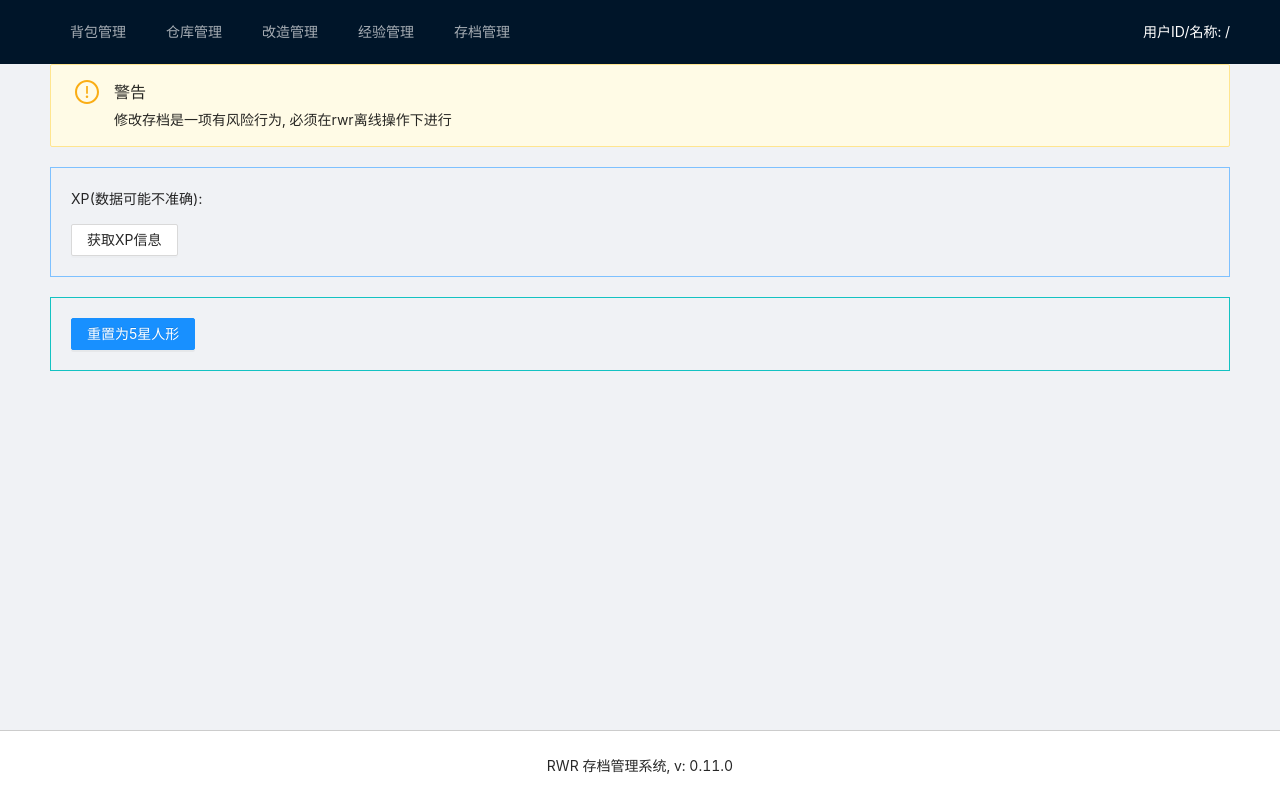
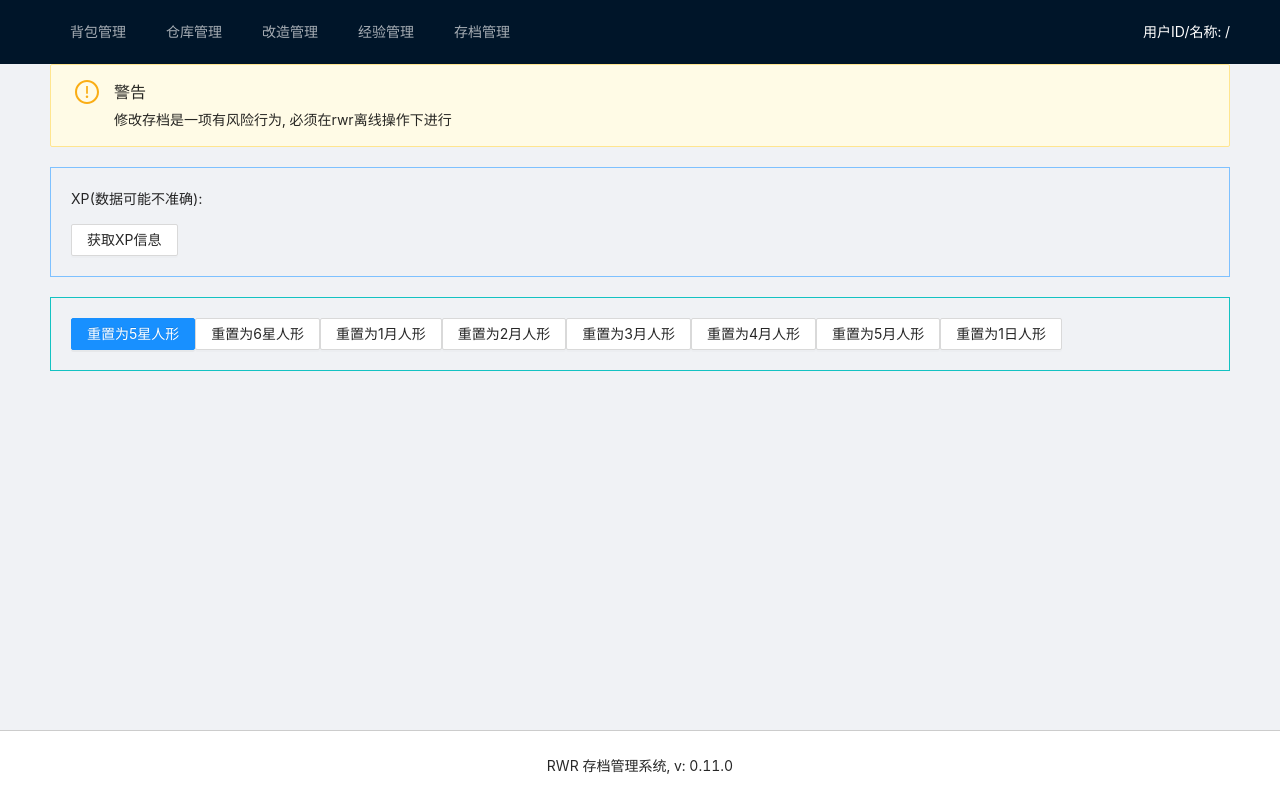
Before and after one commit to Kreedzt/rwr-profile-web, a React (Vite) app: page /xp in a window 1280 px wide. Built offline with nearby package versions, Linux system fonts and the light colour scheme.

Commit message:
✨  (person) add more xp reset btn

```diff
--- a/src/pages/xp/XP.tsx
+++ b/src/pages/xp/XP.tsx
@@ -4,6 +4,42 @@ import { RouteComponentProps } from "@reach/router";
 import DataAlert from "../../components/DataAleart/DataAlert";
 import { PersonService } from "../../services/person";
 import "./XP.less";
+
+interface XPBtnItem {
+  label: string;
+  value: number;
+}
+
+const CUSTOM_XP_ITEM: XPBtnItem[] = [
+  {
+    label: "6星人形",
+    value: 20.0,
+  },
+  {
+    label: "1月人形",
+    value: 30.0,
+  },
+  {
+    label: "2月人形",
+    value: 40.0,
+  },
+  {
+    label: "3月人形",
+    value: 40.0,
+  },
+  {
+    label: "4月人形",
+    value: 50.0,
+  },
+  {
+    label: "5月人形",
+    value: 75.0,
+  },
+  {
+    label: "1日人形",
+    value: 100.0,
+  },
+];
 
 const XP: FC<RouteComponentProps> = () => {
   const [xp, setXp] = useState<number>();
@@ -37,6 +73,21 @@ const XP: FC<RouteComponentProps> = () => {
     });
   }, []);
 
+  const onCustomReset = useCallback(async (x: XPBtnItem) => {
+    Modal.confirm({
+      title: `确认重置XP为${x.label}吗`,
+      content: "此操作不可逆,请谨慎操作",
+      onOk: async () => {
+        try {
+          await PersonService.resetXpCustom(x.value);
+          message.success("操作成功");
+        } catch (e) {
+          console.log(e);
+        }
+      },
+    });
+  }, []);
+
   return (
     <div className="xp">
       <DataAlert />
@@ -51,6 +102,11 @@ const XP: FC<RouteComponentProps> = () => {
         <Button type="primary" onClick={onResetTo5Stars}>
           重置为5星人形
         </Button>
+        {CUSTOM_XP_ITEM.map((x) => (
+          <Button key={x.label} onClick={() => onCustomReset(x)}>
+            重置为{x.label}
+          </Button>
+        ))}
       </div>
     </div>
   );
--- a/src/services/person.ts
+++ b/src/services/person.ts
@@ -68,6 +68,13 @@ export const PersonService = {
       `${PERSON_API_PREFIX}/reset_xp_5_stars/${user_id}`
     );
   },
+  resetXpCustom: async (xp: number) => {
+    const user_id = await userIdPreCheck();
+
+    return await request("POST", `${PERSON_API_PREFIX}/reset_xp/${user_id}`, {
+      authority: xp,
+    });
+  },
   updateGroupData: async (next: string) => {
     const user_id = await userIdPreCheck();
 
```
